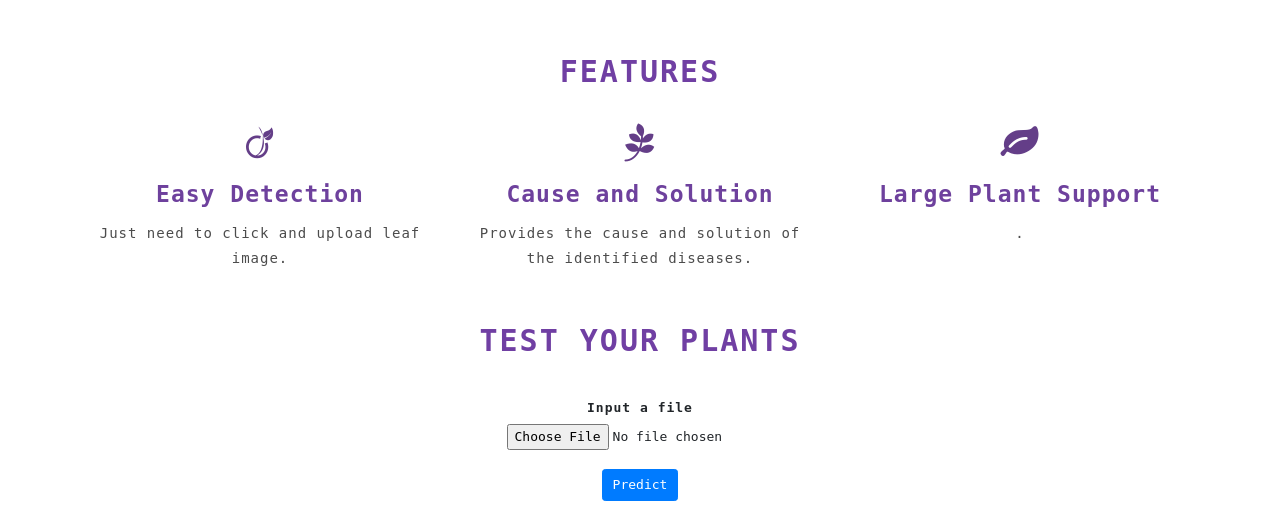
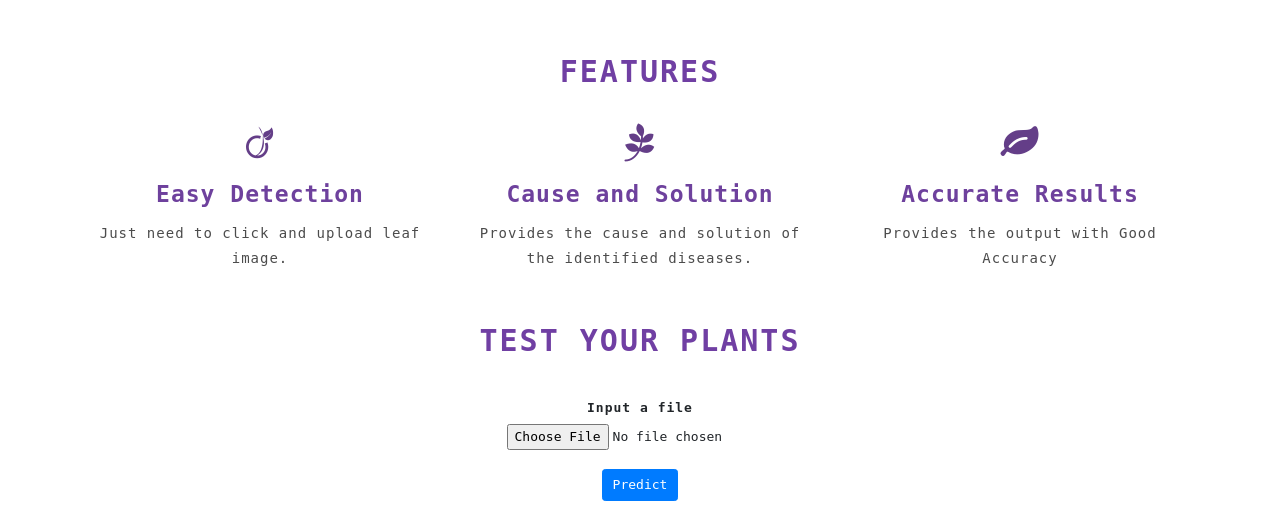
Before and after one commit to thisistharun/leafdiseasedetection, a Flask app: page / in a window 1280 px wide. Shown: the part 1180-1693 px from the top of the page. Run offline with Flask 2, Linux system fonts and the light colour scheme; some libraries are stand-ins or nearby versions.

Commit message:
Update index.html

```diff
--- a/templates/index.html
+++ b/templates/index.html
@@ -120,8 +120,8 @@
               <span class="fa fa-leaf" aria-hidden="true"></span>
             </div>
             <div class="ser-sevice-grid">
-              <h4 class="pb-3">Large Plant Support</h4>
-              <p>.</p>
+              <h4 class="pb-3">Accurate Results</h4>
+              <p>Provides the output with Good Accuracy</p>
             </div>
           </div>
         </div>
```
